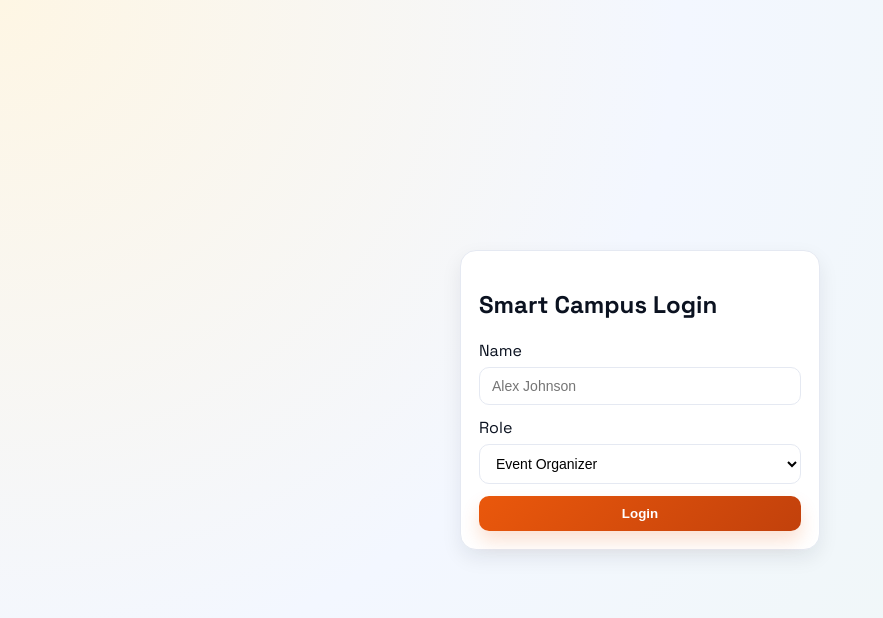
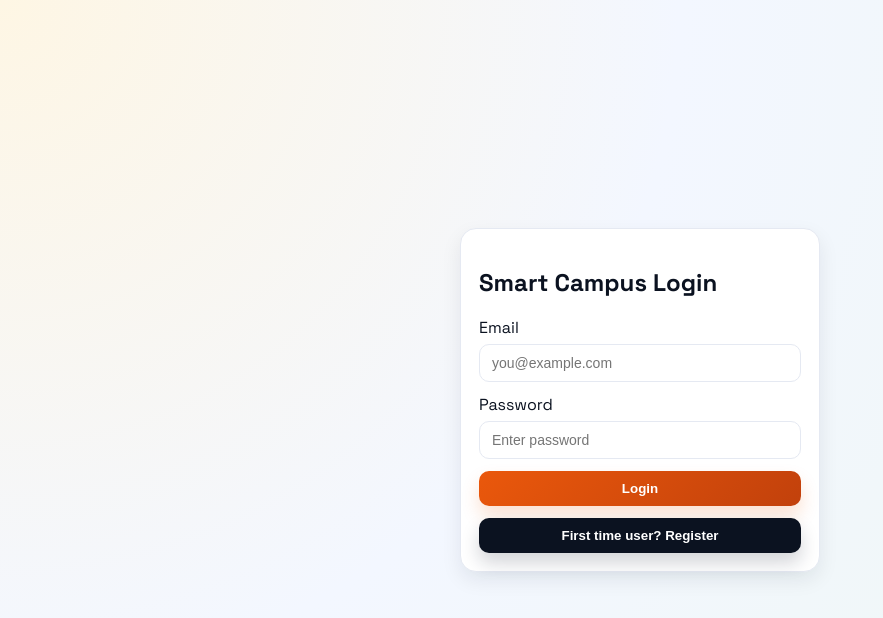
Before and after one commit to ShewakS/Venue-Booking, a React (Create React App) app in the folder frontend/: page /login in a window 1280 px wide. Shown: the top 618 px of the page, without its empty margins (0-883 px from the left). Built offline with nearby package versions, Linux system fonts and the light colour scheme; no server answers.

Commit message:
Enhanced login and registration handling

```diff
--- a/frontend/src/context/AuthContext.jsx
+++ b/frontend/src/context/AuthContext.jsx
@@ -28,15 +28,32 @@ export const AuthProvider = ({ children }) => {
     }
   }, [user]);
 
-  const login = async ({ name, role }) => {
-    const response = await api.post("/auth/login", { name, role });
+  const login = async ({ email, password }) => {
+    const response = await api.post("/auth/login", { email, password });
     const payload = response?.data?.data || {};
 
     if (payload.token) {
       localStorage.setItem(authTokenKey, payload.token);
     }
 
-    setUser(payload.user || { name: name || "Campus User", role });
+    if (payload.user) {
+      setUser(payload.user);
+    }
+
+    return payload.user;
+  };
+
+  const register = async ({ name, email, password, role }) => {
+    const response = await api.post("/auth/register", { name, email, password, role });
+    const payload = response?.data?.data || {};
+
+    if (payload.token) {
+      localStorage.setItem(authTokenKey, payload.token);
+    }
+
+    if (payload.user) {
+      setUser(payload.user);
+    }
 
     return payload.user;
   };
@@ -53,6 +70,7 @@ export const AuthProvider = ({ children }) => {
       isAuthenticated: Boolean(user),
       isAuthReady,
       login,
+      register,
       logout,
     }),
     [isAuthReady, user]
--- a/frontend/src/pages/Login.jsx
+++ b/frontend/src/pages/Login.jsx
@@ -7,8 +7,11 @@ import { ROLES, roleHomePath } from "../utils/roles";
 
 const Login = () => {
   const navigate = useNavigate();
-  const { login } = useAuth();
+  const { login, register } = useAuth();
+  const [mode, setMode] = useState("login");
   const [name, setName] = useState("");
+  const [email, setEmail] = useState("");
+  const [password, setPassword] = useState("");
   const [role, setRole] = useState(ROLES.ADMIN);
   const [error, setError] = useState("");
 
@@ -17,10 +20,25 @@ const Login = () => {
 
     try {
       setError("");
-      await login({ name: name || "Campus User", role });
-      navigate(roleHomePath(role));
+
+      let user = null;
+      if (mode === "register") {
+        user = await register({
+          name: name || "Campus User",
+          email,
+          password,
+          role,
+        });
+      } else {
+        user = await login({
+          email,
+          password,
+        });
+      }
+
+      navigate(roleHomePath(user?.role || role));
     } catch (err) {
-      const message = err?.response?.data?.message || "Login failed. Please try again.";
+      const message = err?.response?.data?.message || "Authentication failed. Please try again.";
       setError(message);
     }
   };
@@ -28,8 +46,9 @@ const Login = () => {
   return (
     <div style={{ display: "grid", placeItems: "center", minHeight: "100vh" }}>
       <form className="card" style={{ width: "360px" }} onSubmit={handleSubmit}>
-        <h2>Smart Campus Login</h2>
+        <h2>{mode === "register" ? "Create Account" : "Smart Campus Login"}</h2>
         <div style={{ display: "grid", gap: "12px" }}>
+          {mode === "register" ? (
             <InputField
               id="name"
               label="Name"
@@ -37,6 +56,27 @@ const Login = () => {
               value={name}
               onChange={(event) => setName(event.target.value)}
             />
+          ) : null}
+
+          <InputField
+            id="email"
+            label="Email"
+            type="email"
+            placeholder="you@example.com"
+            value={email}
+            onChange={(event) => setEmail(event.target.value)}
+          />
+
+          <InputField
+            id="password"
+            label="Password"
+            type="password"
+            placeholder="Enter password"
+            value={password}
+            onChange={(event) => setPassword(event.target.value)}
+          />
+
+          {mode === "register" ? (
             <label className="input-field" htmlFor="role">
               <span>Role</span>
               <select id="role" value={role} onChange={(event) => setRole(event.target.value)}>
@@ -45,8 +85,21 @@ const Login = () => {
                 <option value={ROLES.COORDINATOR}>Student Coordinator</option>
               </select>
             </label>
-          <Button type="submit">Login</Button>
+          ) : null}
+
+          <Button type="submit">{mode === "register" ? "Register" : "Login"}</Button>
           {error ? <p style={{ color: "#c62828", margin: 0 }}>{error}</p> : null}
+
+          <Button
+            type="button"
+            className="secondary"
+            onClick={() => {
+              setError("");
+              setMode((prev) => (prev === "login" ? "register" : "login"));
+            }}
+          >
+            {mode === "login" ? "First time user? Register" : "Already registered? Login"}
+          </Button>
         </div>
       </form>
     </div>
```
Also changed, not shown: 2 other files (tests, documents, lock files or other folders). Lines whose indentation alone changed are shown as unchanged.
